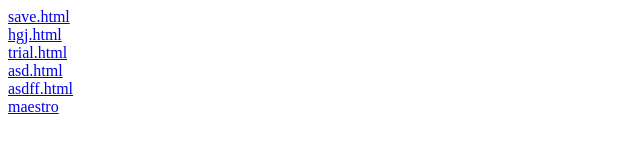
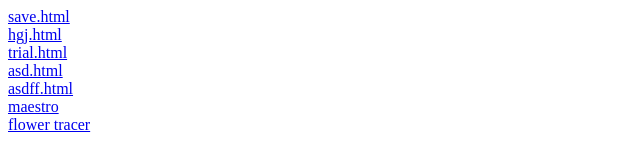
Before and after one commit to krishnq/AudioVisuals, a plain HTML site: page index.html in a window 1280 px wide. Shown: the whole page, without its empty margins (0-640 px from the left). Drawn offline with Linux system fonts and the light colour scheme.

Commit message:
Update index.html

```diff
--- a/index.html
+++ b/index.html
@@ -7,5 +7,6 @@
 <a href="asd.html">asd.html</a></br>
 <a href="asdff.html">asdff.html</a></br>
 <a href="safdfd.html">maestro </a></br>
+<a href="tracer.html">flower tracer</a> </br>
 </body>
 </html>
```
